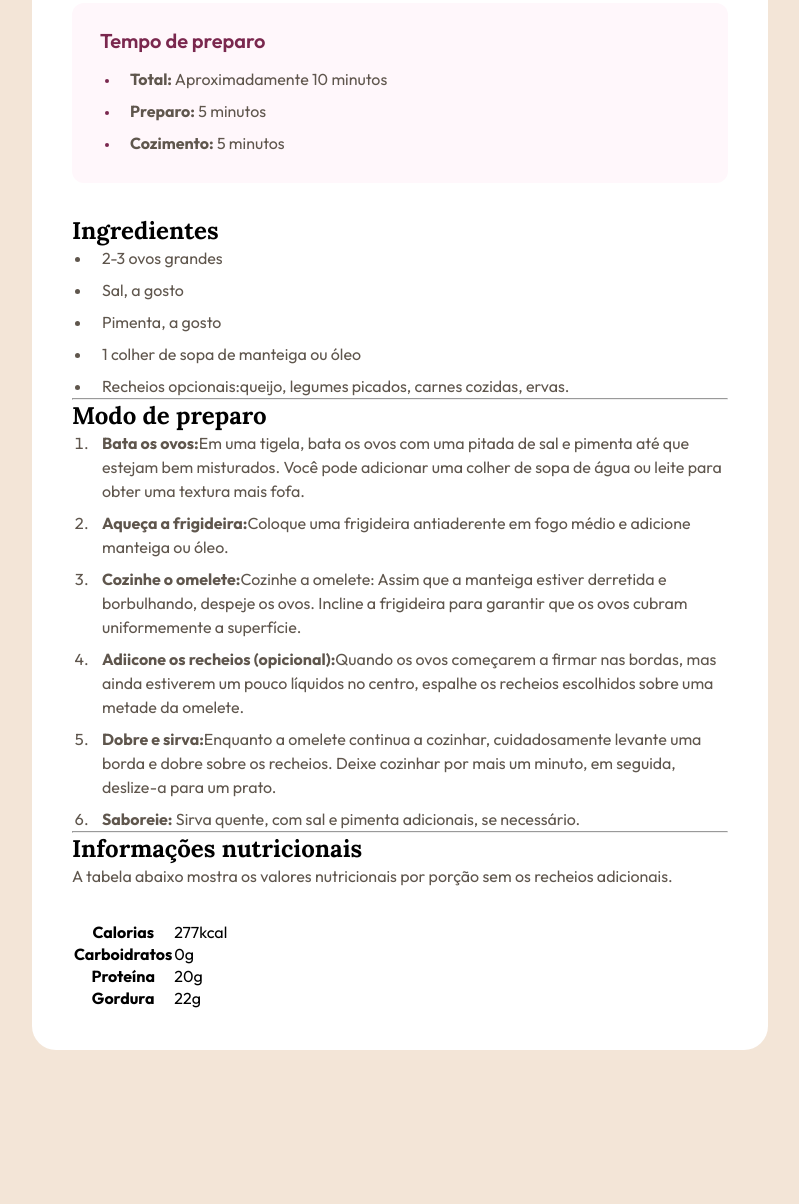
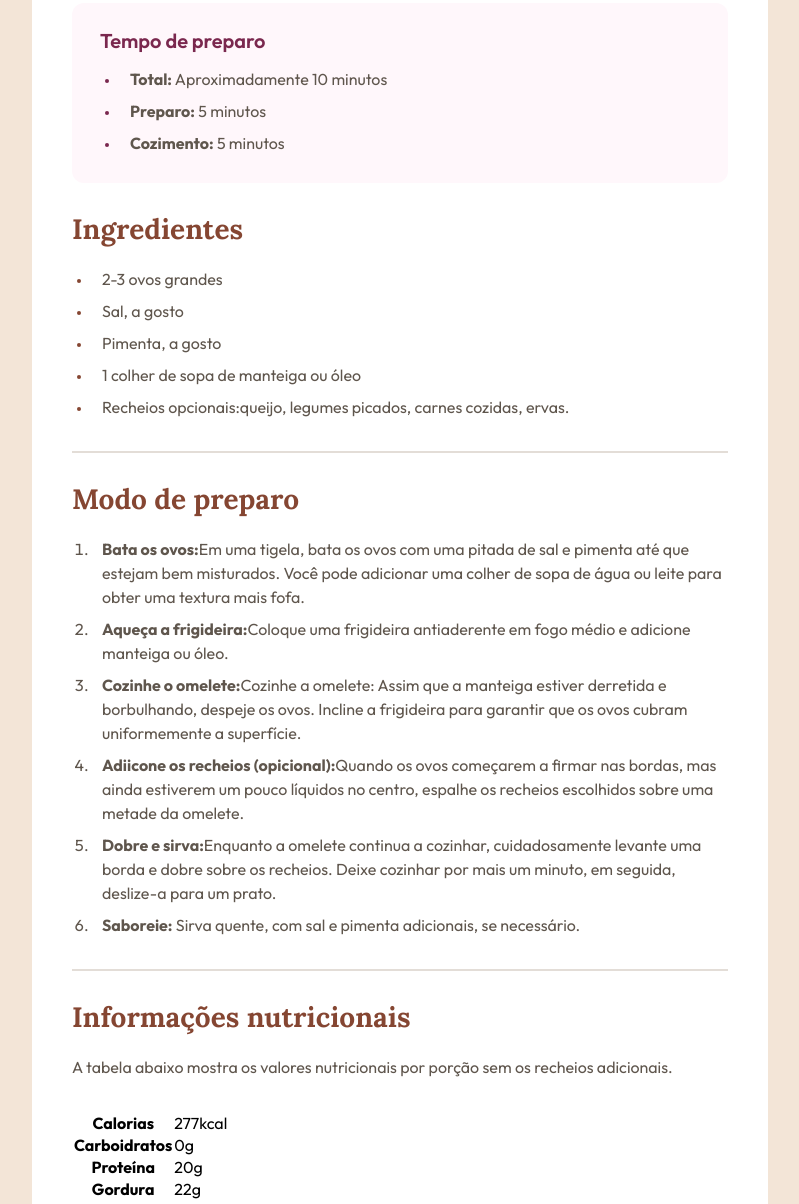
Before and after one commit to Bitenzk/Receita, a plain HTML site: page index.html in a window 1280 px wide. Shown: the part 613-1817 px from the top of the page, without its empty margins (240-1039 px from the left). Before the commit the page ends 1727 px from the top, so only its background shows below. Drawn offline with Linux system fonts and the light colour scheme.

Commit message:
sexto commit do CSS

```diff
--- a/style.css
+++ b/style.css
@@ -83,3 +83,20 @@ ul {
   color: #7a284e;
   font-size: 12px;
 }
+
+h2 {
+  font-size: 28px;
+  color: #854632;
+  line-height: 100%;
+  margin-bottom: 24px;
+}
+
+.Ingredientes li::marker {
+  font-size: 12px;
+  color: #854632;
+}
+
+hr {
+  border: 1px solid #e3ddd7;
+  margin-block: 32px;
+}
```
